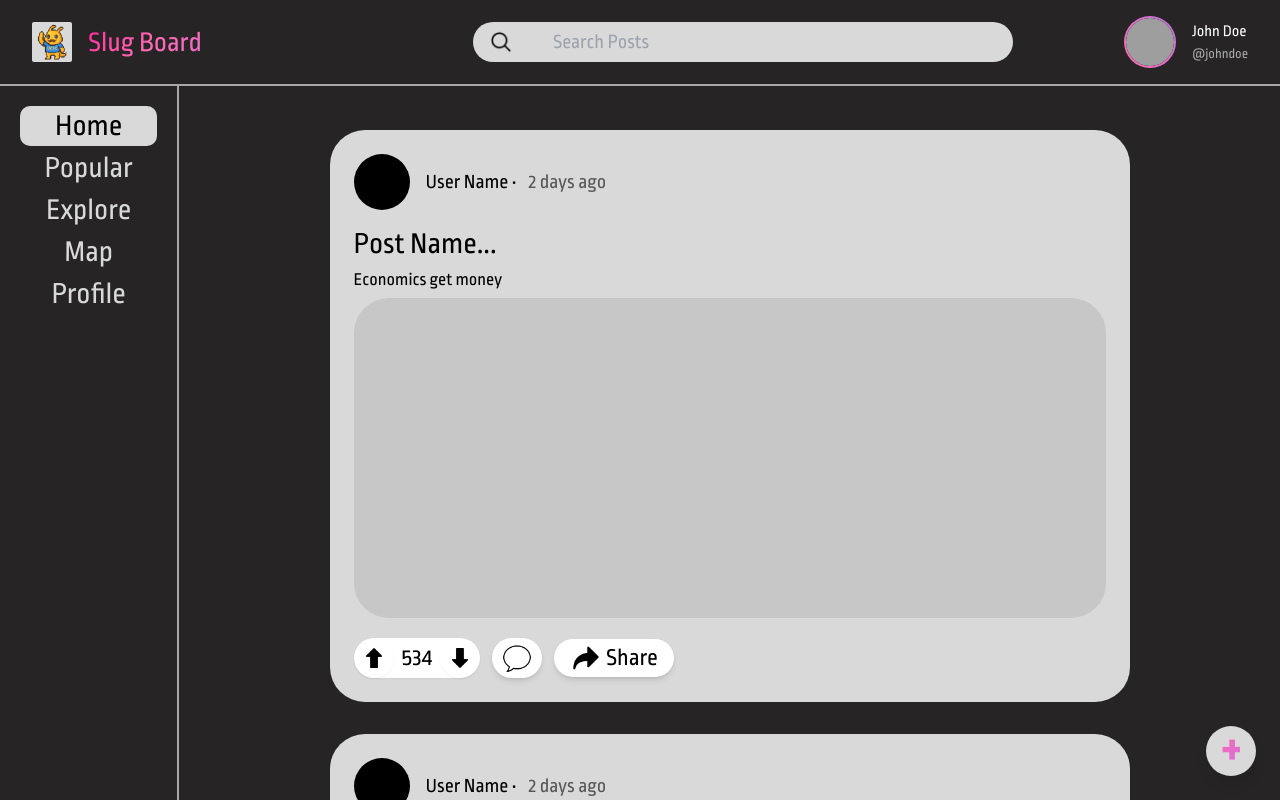
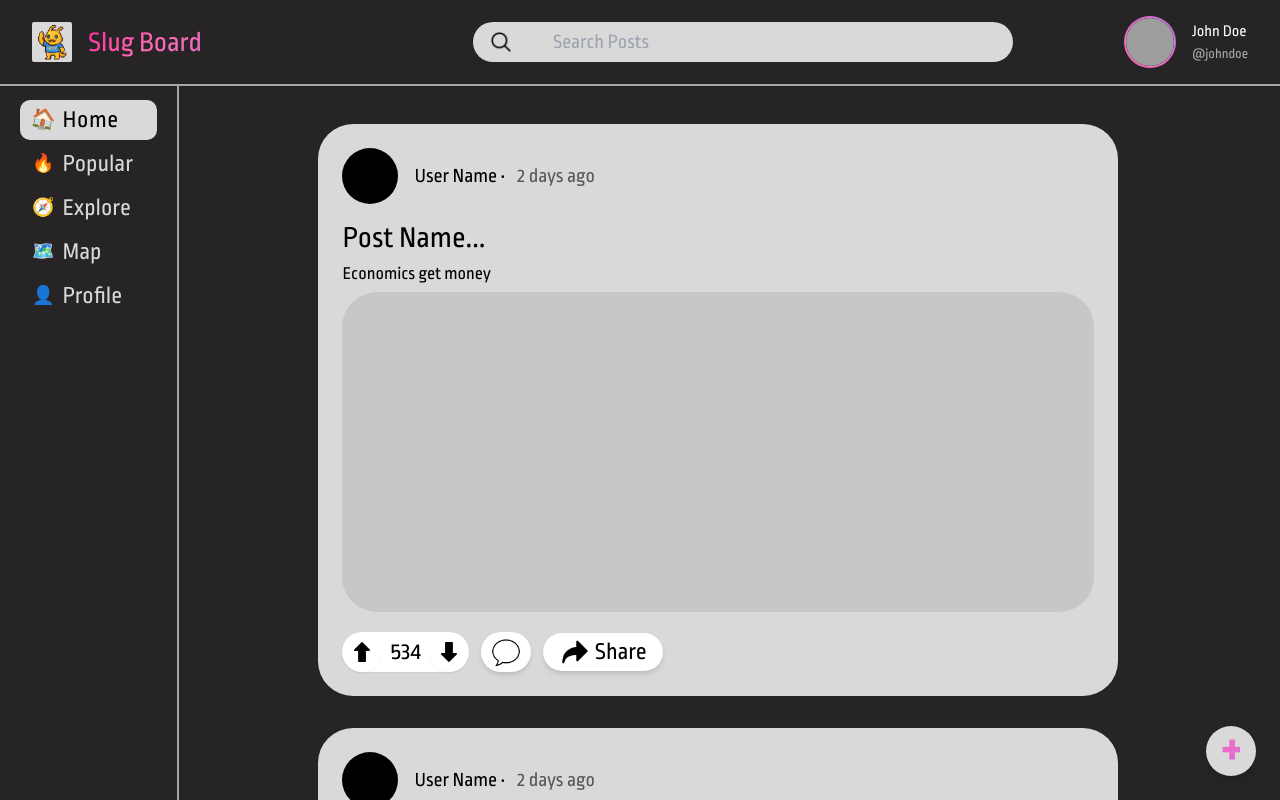
Before and after one commit to Contrerasv742/slug_board, a React (Vite) app: page / in a window 1280 px wide. Shown: the top 800 px of the page. Built offline with nearby package versions, Linux system fonts and the light colour scheme; grey boxes are pictures that could not be loaded.

Commit message:
Nav bar and header fixed to page. All pages adjust to properly account for new fixed positions.

```diff
--- a/src/components/common/Header.jsx
+++ b/src/components/common/Header.jsx
@@ -17,7 +17,7 @@ const Header = ({
 
   return (
     <header className="bg-global-1 border-b-2 border-white border-opacity-60
-      p-4 sm:p-6 lg:p-[16px_32px]">
+      p-4 sm:p-6 lg:p-[16px_32px] w-[100%] fixed top-0 z-50">
       <div className="flex flex-row items-center justify-between w-full
         max-w-full mx-auto gap-4 sm:gap-6 lg:gap-8">
 
--- a/src/components/common/Sidebar.jsx
+++ b/src/components/common/Sidebar.jsx
@@ -1,11 +1,17 @@
-import React from 'react';
+import React, { useState } from 'react';
 import { Link, useLocation } from 'react-router-dom';
 import PropTypes from 'prop-types';
 
 const Sidebar = ({ isOpen = false, onClose, className = '' }) => {
   const location = useLocation();
+  const [hoveredItem, setHoveredItem] = useState(null);
+  const [clickedItem, setClickedItem] = useState(null);
 
-  const handleMenuClick = () => {
+  const handleMenuClick = (itemName) => {
+    // Visual feedback for click
+    setClickedItem(itemName);
+    setTimeout(() => setClickedItem(null), 150);
+
     // Close mobile menu if provided
     if (onClose) onClose();
   };
@@ -14,53 +20,103 @@ const Sidebar = ({ isOpen = false, onClose, className = '' }) => {
     {
       name: 'Home',
       path: '/',
+      icon: '🏠',
       active: (location.pathname === '/' || location.pathname === '/home')
     },
     {
       name: 'Popular',
       path: '/popular',
+      icon: '🔥',
       active: location.pathname === '/popular'
     },
     {
       name: 'Explore',
       path: '/explore',
+      icon: '🧭',
       active: location.pathname === '/explore'
     },
     {
       name: 'Map',
       path: '/map',
+      icon: '🗺️',
       active: location.pathname === '/map'
     },
     {
       name: 'Profile',
       path: '/profile',
+      icon: '👤',
       active: location.pathname === '/profile'
     },
   ];
 
+  const getItemClasses = (item) => {
+    const baseClasses = `flex justify-start items-center gap-2 p-3 rounded-[10px]
+      transition-all duration-300 ease-out lg:h-10 border-none cursor-pointer
+      font-normal no-underline relative overflow-hidden group
+      transform hover:scale-105 active:scale-95 shadow-sm hover:shadow-lg`;
+
+    const isHovered = hoveredItem === item.name;
+    const isClicked = clickedItem === item.name;
+
+    if (item.active) {
+      return `${baseClasses} bg-global-2 text-global-1 shadow-md
+              before:absolute before:inset-0 before:bg-gradient-to-r
+              before:from-transparent before:via-white before:via-opacity-10
+              before:to-transparent before:translate-x-[-100%]
+              hover:before:translate-x-[100%] before:transition-transform
+              before:duration-700 ${isClicked ? 'animate-pulse' : ''}`;
+    } else {
+      return `${baseClasses} bg-global-1 text-sidebar-1
+              hover:bg-global-2 hover:text-global-1 hover:shadow-md
+              before:absolute before:inset-0 before:bg-gradient-to-r
+              before:from-transparent before:via-white before:via-opacity-5
+              before:to-transparent before:translate-x-[-100%]
+              hover:before:translate-x-[100%] before:transition-transform
+              before:duration-500 ${isHovered ? 'bg-global-2 text-global-1' : ''}
+              ${isClicked ? 'bg-global-3 scale-95' : ''}`;
+    }
+  };
+
   return (
       <aside className={`hidden lg:flex lg:w-[14%] bg-global-1 border-r-2
-      border-white border-opacity-60 p-5 ${className}`}>
-      <nav className="flex flex-col gap-6 lg:gap-[2px] w-full">
-        {menuItems.map((item) => (
+        border-white border-opacity-60 p-5 transition-all duration-300
+        hover:border-opacity-80 shadow-sm hover:shadow-md
+        fixed left-0 top-[80px] h-screen overflow-y-auto z-40 ${className}`}>
+      {/* Sidebar header with subtle animation */}
+      <div className="w-full">
+        <nav className="flex flex-col gap-2 lg:gap-[4px] w-full">
+          {menuItems.map((item, index) => (
             <Link
               key={item.name}
               to={item.path}
-            onClick={handleMenuClick}
-            className={`flex justify-center items-center p-3 rounded-[10px]
-              transition-all duration-200 lg:h-10 border-none cursor-pointer
-              font-normal no-underline
-              ${item.active
-                ? 'bg-global-2 text-global-1'
-                : 'bg-global-1 text-sidebar-1 hover:bg-global-2 hover:text-global-1'
-              }`}
+              onClick={() => handleMenuClick(item.name)}
+              onMouseEnter={() => setHoveredItem(item.name)}
+              onMouseLeave={() => setHoveredItem(null)}
+              className={getItemClasses(item)}
+              style={{
+                animationDelay: `${index * 100}ms`
+              }}
             >
-            <span className="text-lg lg:text-3xl lg:leading-[38px]">
+              {/* Icon with animation */}
+              <span className={`text-lg transition-all duration-300
+                              ${hoveredItem === item.name || item.active ?
+                                'scale-110 rotate-12' : ''}`}>
+                {item.icon}
+              </span>
+
+              {/* Text with enhanced styling */}
+              <span className={`text-lg lg:text-2xl lg:leading-[32px] font-medium
+                              transition-all duration-300 relative
+                              ${hoveredItem === item.name || item.active ?
+                                'tracking-wide' : 'tracking-normal'}`}>
                 {item.name}
               </span>
+
             </Link>
           ))}
         </nav>
+
+      </div>
     </aside>
   );
 };
--- a/src/pages/general/home.jsx
+++ b/src/pages/general/home.jsx
@@ -50,7 +50,7 @@ const HomePage = () => {
       />
 
       {/* Main Content */}
-      <div className="flex flex-1">
+      <div className="flex flex-1 pt-16 sm:pt-18 lg:pt-20">
         {/* Sidebar */}
         <Sidebar/>
 
@@ -66,8 +66,7 @@ const HomePage = () => {
         </button>
 
         {/* Feed Content */}
-        <main className="flex-1 p-6 sm:p-6 lg:p-[44px_48px] flex
-          justify-center">
+        <main className="flex-1 lg:pl-[16%] p-6 sm:p-6 lg:p-[44px_48px] flex justify-center">
           <div className="flex flex-col gap-4 lg:gap-[32px] w-[95%] sm:w-[85%]
             lg:w-[80%] max-w-[800px] mx-auto">
             {feedPosts.map((post) => (
--- a/src/pages/general/map.jsx
+++ b/src/pages/general/map.jsx
@@ -3,7 +3,7 @@ import Sidebar from '../../components/common/Sidebar.jsx';
 
 const MapPage = () => {
   return (
-    <div className="flex flex-col h-screen bg-global-1 font-ropa">
+    <div className="flex flex-1 pt-16 sm:pt-18 lg:pt-20">
       {/* Header */}
       <Header
         showSearch={true}
--- a/src/pages/post/create.jsx
+++ b/src/pages/post/create.jsx
@@ -136,12 +136,12 @@ const CreatePostPage = () => {
       />
 
       {/* Main Content */}
-      <div className="flex flex-1">
+      <div className="flex flex-1 pt-16 sm:pt-18 lg:pt-24">
         {/* Sidebar */}
         <Sidebar/>
 
         {/* Main Page */}
-        <main className="flex-1 p-6 sm:p-6 lg:p-[24px_48px] flex
+        <main className="flex-1 p-6 sm:p-6 lg:pl-[16%] lg:p-[24px_48px] flex
           justify-center">
           <div className="flex flex-col gap-[20px] lg:gap-[20px] w-[95%]
             sm:w-[85%] lg:w-[80%] max-w-[800px] mx-auto">
--- a/src/pages/post/view.jsx
+++ b/src/pages/post/view.jsx
@@ -154,7 +154,7 @@ const PostDetailPage = () => {
         />
 
         {/* Post Detail Content */}
-        <main className="flex-1 p-6 sm:p-6 lg:p-[44px_48px] flex justify-center">
+        <main className="mt-[80px] flex-1 p-6 sm:p-6 lg:p-[44px_48px] flex justify-center">
           <div className="w-[95%] sm:w-[85%] lg:w-[80%] max-w-[800px] mx-auto">
 
             {/* Back Button */}
--- a/src/pages/user/profile.jsx
+++ b/src/pages/user/profile.jsx
@@ -57,12 +57,12 @@ const UserProfilePage = () => {
       />
 
       {/* Main Content */}
-      <div className="flex flex-1">
+      <div className="flex flex-1 pt-16 sm:pt-18 lg:pt-24">
         {/* Sidebar */}
         <Sidebar/>
 
         {/* Profile Content */}
-        <main className="flex-1 p-6 sm:p-6 lg:p-[24px_28px]">
+        <main className="flex-1 p-6 sm:p-6 lg:pl-[16%] lg:p-[24px_28px]">
           <div className="max-w-7xl mx-auto">
 
             {/* Main Profile Layout */}
@@ -185,7 +185,7 @@ const UserProfilePage = () => {
               </div>
 
               {/* Right Content Area */}
-              <div className="lg:col-span-8 space-y-[40px] h-full">
+              <div className="lg:col-span-8 space-y-8 h-full">
 
                 {/* Recent Activity */}
                 <div className="bg-global-2 rounded-[25px] p-6 lg:p-[32px]">
@@ -236,7 +236,7 @@ const UserProfilePage = () => {
                 <div className="bg-global-2 rounded-[25px] p-6 lg:p-[32px]">
                   <h3 className="text-global-1 text-xl lg:text-[24px]
                     font-normal mb-4">Personality</h3>
-                  <div className="space-y-[23px]">
+                  <div className="space-y-[21px]">
                     {personalityTraits.map((trait, index) => (
                       <div key={index}>
                         <div className="flex justify-between mb-1">
```
Lines whose indentation alone changed are shown as unchanged.
